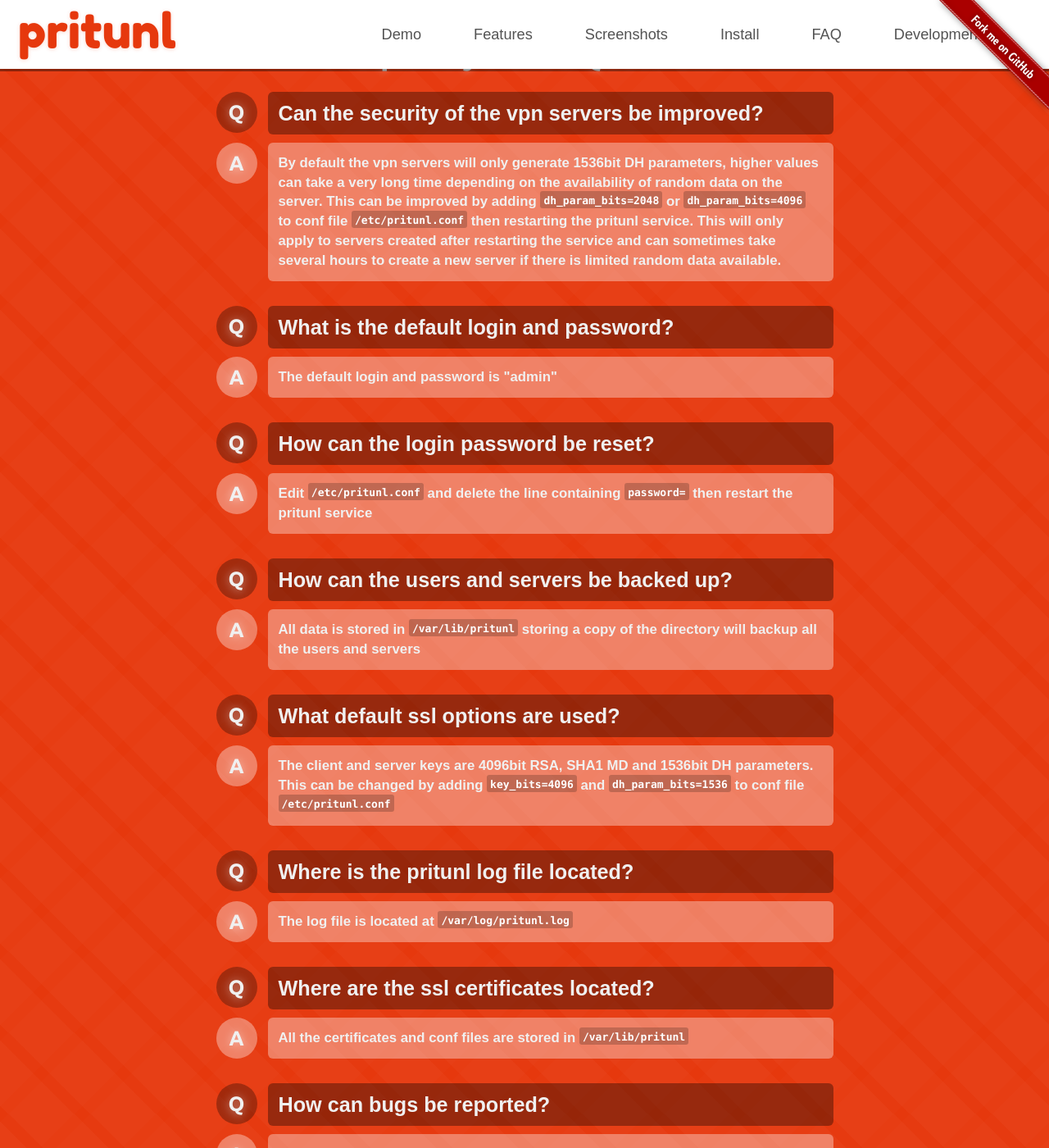
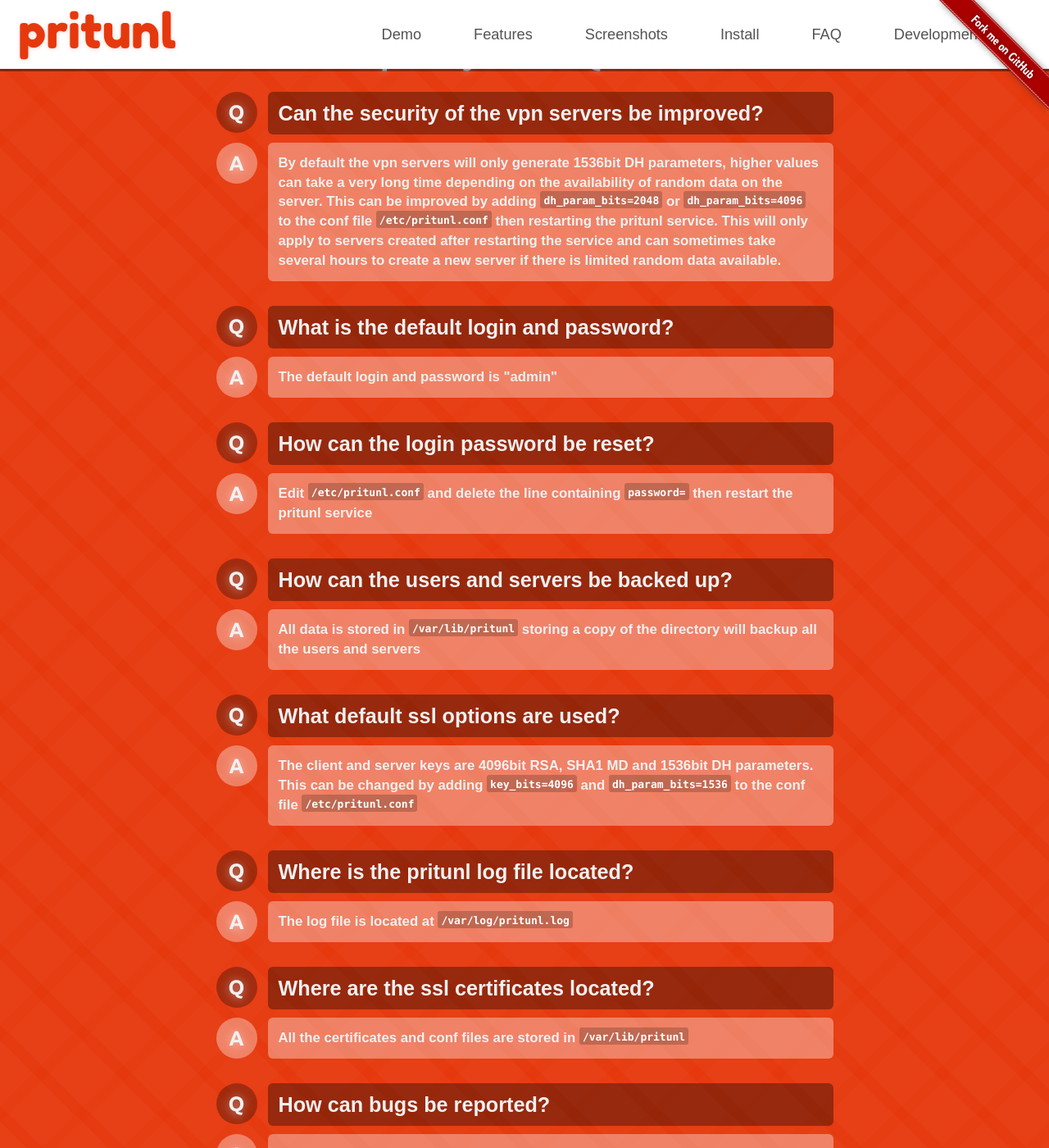
Before and after one commit to pritunl/pritunl.github.io, a Jekyll site: the page built from index.html, in a window 1280 px wide and 1400 px high, scrolled down 6349 px. Shown: the whole window at 82% size. Built offline with Jekyll 4.4.1, drawn with Linux system fonts in a browser that asks for light colours; nearby versions of some CDN libraries; Markdown is read by kramdown in place of the engine named in the settings.

Commit message:
Change faq questions

```diff
--- a/index.html
+++ b/index.html
@@ -954,7 +954,7 @@
               <span>A</span>
             </div>
             <div class="faq-point-description">
-              By default the vpn servers will only generate 1536bit DH parameters, higher values can take a very long time depending on the availability of random data on the server. This can be improved by adding <pre>dh_param_bits=2048</pre> or <pre>dh_param_bits=4096</pre> to conf file <pre>/etc/pritunl.conf</pre> then restarting the pritunl service. This will only apply to servers created after restarting the service and can sometimes take several hours to create a new server if there is limited random data available.
+              By default the vpn servers will only generate 1536bit DH parameters, higher values can take a very long time depending on the availability of random data on the server. This can be improved by adding <pre>dh_param_bits=2048</pre> or <pre>dh_param_bits=4096</pre> to the conf file <pre>/etc/pritunl.conf</pre> then restarting the pritunl service. This will only apply to servers created after restarting the service and can sometimes take several hours to create a new server if there is limited random data available.
             </div>
           </div>
           <div class="faq-point question clearfix">
@@ -1018,7 +1018,7 @@
               <span>A</span>
             </div>
             <div class="faq-point-description">
-              The client and server keys are 4096bit RSA, SHA1 MD and 1536bit DH parameters. This can be changed by adding <pre>key_bits=4096</pre> and <pre>dh_param_bits=1536</pre> to conf file <pre>/etc/pritunl.conf</pre>
+              The client and server keys are 4096bit RSA, SHA1 MD and 1536bit DH parameters. This can be changed by adding <pre>key_bits=4096</pre> and <pre>dh_param_bits=1536</pre> to the conf file <pre>/etc/pritunl.conf</pre>
             </div>
           </div>
           <div class="faq-point question clearfix">
```
